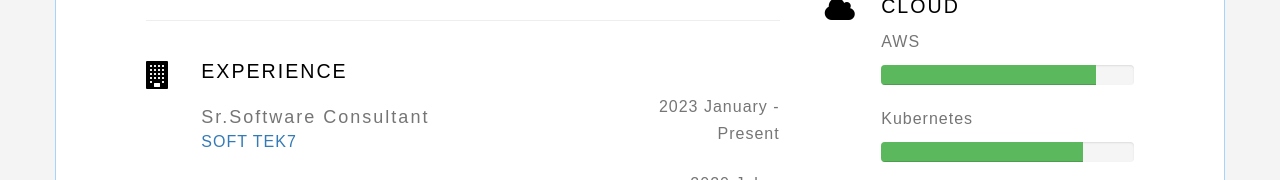
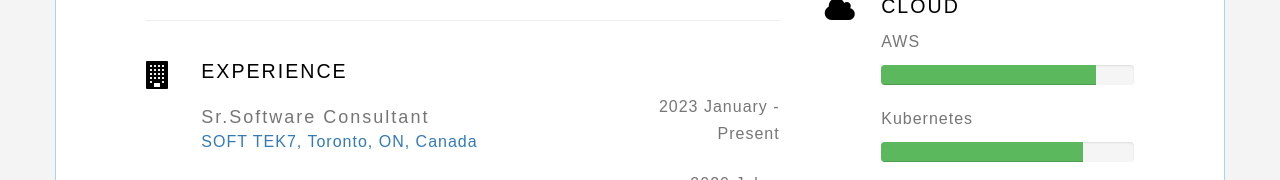
Before and after one commit to SAPCorp/profile, a plain HTML site: page index.html in a window 1280 px wide. Shown: the part 1040-1220 px from the top of the page. Drawn offline with nearby package versions, Linux system fonts and the light colour scheme; a script that the page names is missing; a web font is replaced by a local one.

Commit message:
fixL naming

```diff
--- a/index.html
+++ b/index.html
@@ -149,7 +149,7 @@
                     <div class="row">
                         <div class="col-md-9">
                             <h4>Sr.Software Consultant</h4>
-                            <p class="sub"><a href="https://www.softtek7.com/">SOFT TEK7</a>
+                            <p class="sub"><a href="https://www.softtek7.com/">SOFT TEK7, Toronto, ON, Canada</a>
                             </p>
                         </div>
                         <div class="year col-md-3">
```
